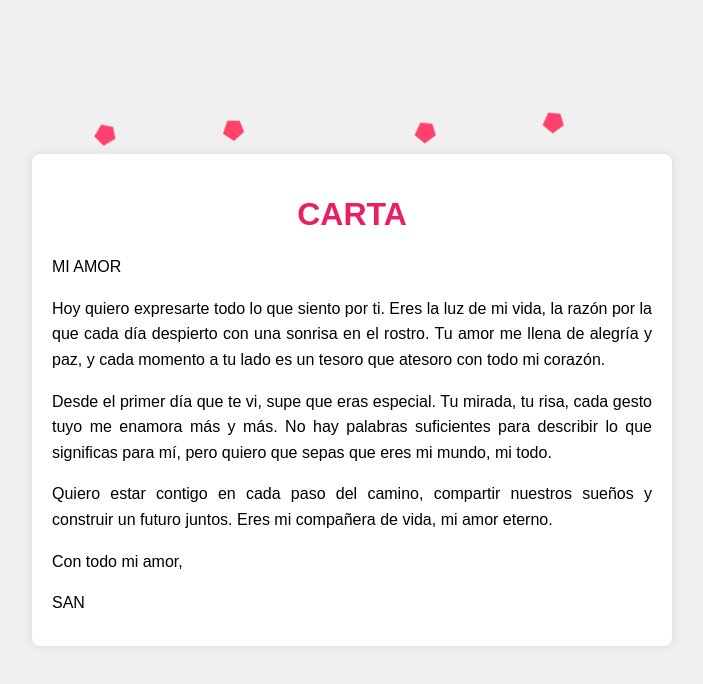
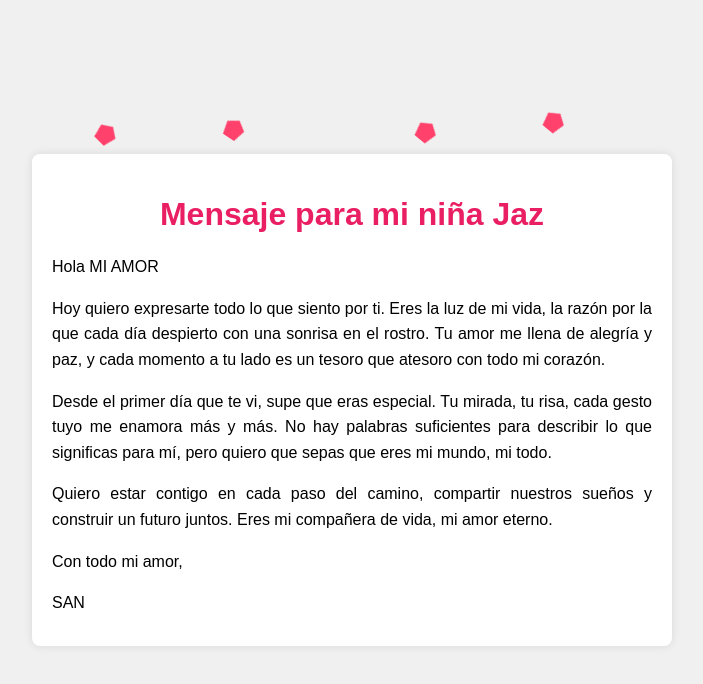
Before and after one commit to sanilopez123/Mor, a plain HTML site: page index.html in a window 1280 px wide. Shown: the whole page, without its empty margins (288-991 px from the left). Drawn offline with Linux system fonts and the light colour scheme.

Commit message:
Update index.html

```diff
--- a/index.html
+++ b/index.html
@@ -8,13 +8,13 @@
 </head>
 <body>
     <div class="container">
-        <h1>CARTA </h1>
+        <h1>Mensaje para mi niña Jaz </h1>
         <div class="heart heart1"></div>
         <div class="heart heart2"></div>
         <div class="heart heart3"></div>
         <div class="heart heart4"></div>
         <div class="letter">
-            <p>MI AMOR</p>
+            <p>Hola MI AMOR</p>
             <p>Hoy quiero expresarte todo lo que siento por ti. Eres la luz de mi vida, la razón por la que cada día despierto con una sonrisa en el rostro. Tu amor me llena de alegría y paz, y cada momento a tu lado es un tesoro que atesoro con todo mi corazón.</p>
             <p>Desde el primer día que te vi, supe que eras especial. Tu mirada, tu risa, cada gesto tuyo me enamora más y más. No hay palabras suficientes para describir lo que significas para mí, pero quiero que sepas que eres mi mundo, mi todo.</p>
             <p>Quiero estar contigo en cada paso del camino, compartir nuestros sueños y construir un futuro juntos. Eres mi compañera de vida, mi amor eterno.</p>
```
